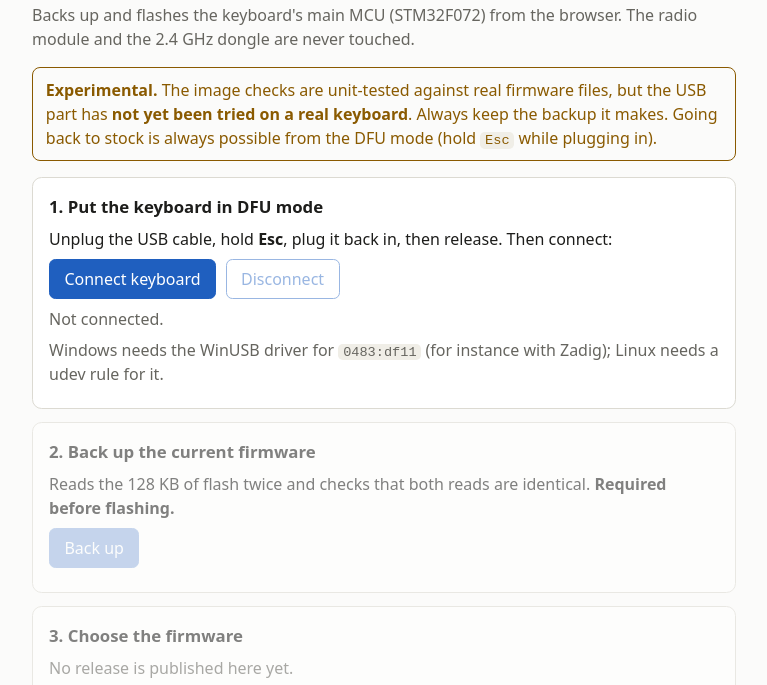
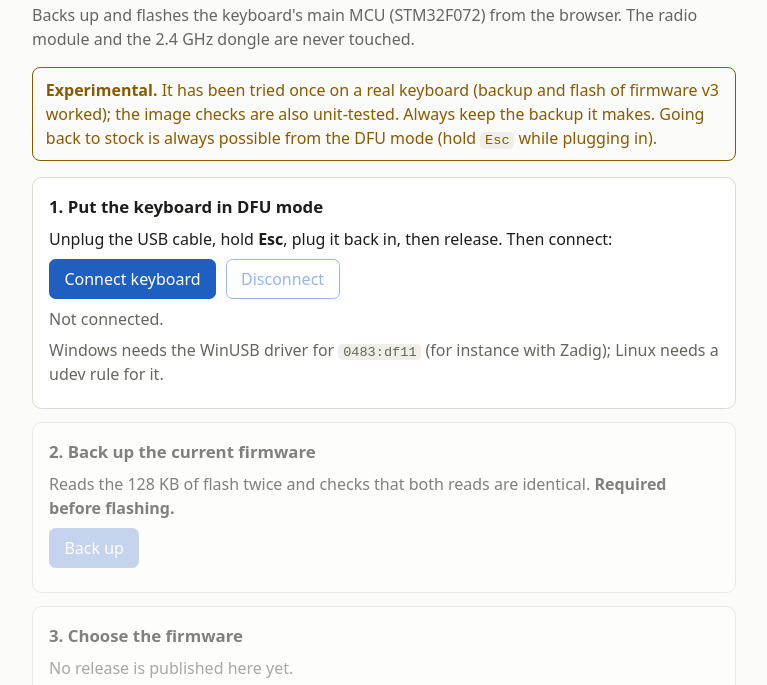
Before and after one commit to wildzer0/nuphy-air60-v2-vial, a plain HTML site: page web/index.html in a window 1280 px wide. Shown: the part 63-748 px from the top of the page, without its empty margins (256-1023 px from the left). Drawn offline with Linux system fonts and the light colour scheme.

Commit message:
Flasher: tried once on hardware (backup and flash of v3 worked)
Co-Authored-By: Claude Sonnet 5.5 <noreply@anthropic.com>

```diff
--- a/web/index.html
+++ b/web/index.html
@@ -38,7 +38,7 @@
   <h1>NuPhy Air60 V2 &ndash; Vial flasher</h1>
   <p class="muted">Backs up and flashes the keyboard's main MCU (STM32F072) from the browser. The radio module and the 2.4&nbsp;GHz dongle are never touched.</p>
 
-  <div class="banner" role="note"><strong>Experimental.</strong> The image checks are unit-tested against real firmware files, but the USB part has <strong>not yet been tried on a real keyboard</strong>.
+  <div class="banner" role="note"><strong>Experimental.</strong> It has been tried once on a real keyboard (backup and flash of firmware v3 worked); the image checks are also unit-tested.
     Always keep the backup it makes. Going back to stock is always possible from the DFU mode (hold <code>Esc</code> while plugging in).</div>
 
   <p id="support" class="bad" hidden>This browser has no WebUSB. Use Chrome, Edge or Opera on a computer.</p>
```
Also changed, not shown: 1 other file.
